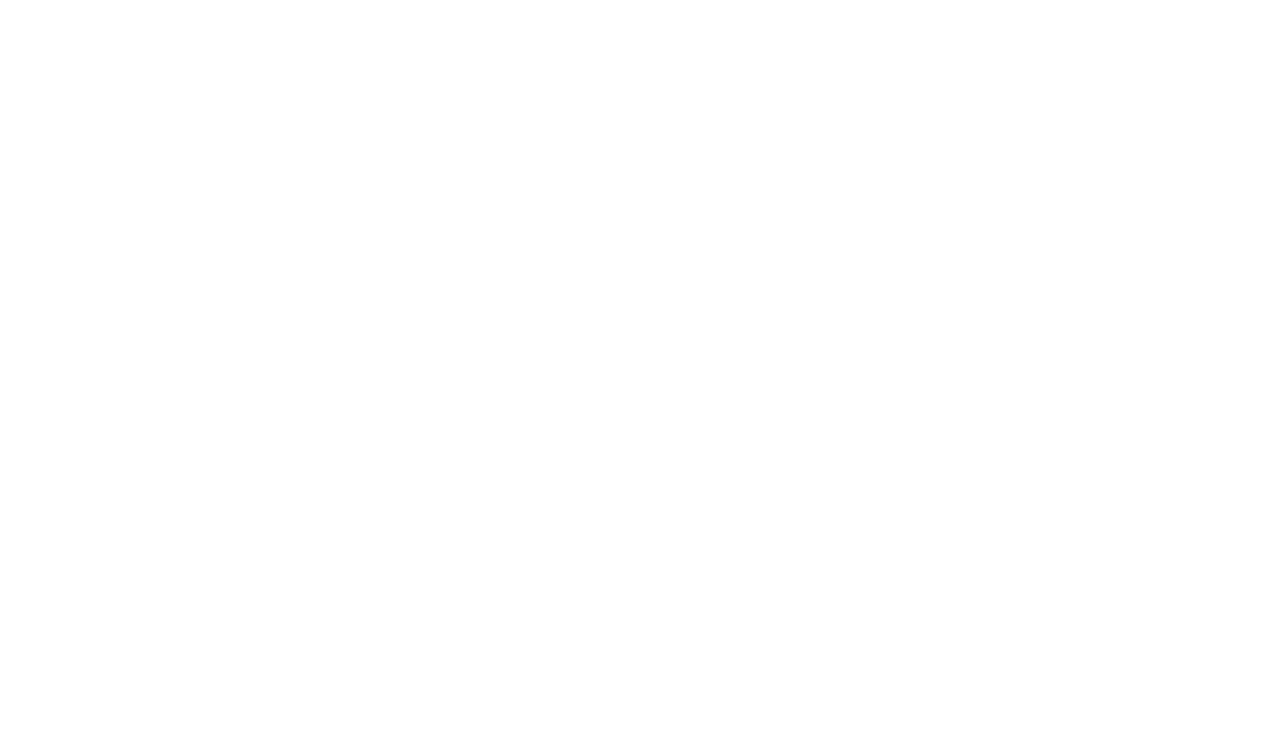
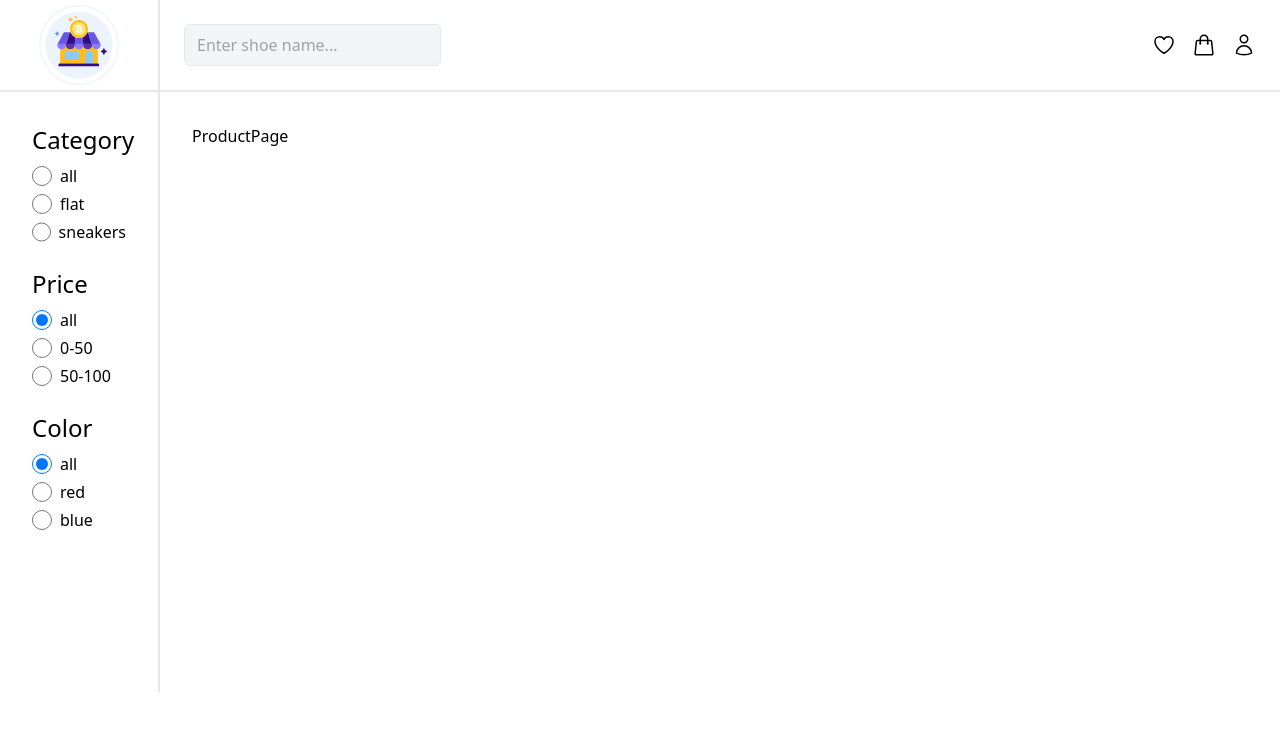
Before and after one commit to arentalb/react-practice-components, a React (Vite) app: page /product in a window 1280 px wide. Before the commit this address had no page. Shown: the top 730 px of the page. Built offline with nearby package versions, Linux system fonts and the light colour scheme.

Commit message:
Refactore the app structure

```diff
--- a/src/App.jsx
+++ b/src/App.jsx
@@ -3,17 +3,42 @@
 import { ProductsPage } from "./pages/ProductsPage.jsx";
 import { CartPage } from "./pages/CartPage.jsx";
 import { ProductPage } from "./pages/ProductPage.jsx";
+import { Logo } from "./components/Logo.jsx";
+import { Header } from "./components/Header.jsx";
+import { Filter } from "./components/Filter.jsx";
 
 function App() {
   return (
+    <div>
+      <div className={"grid grid-cols-8  "}>
+        <div
+          className={
+            "col-span-1 flex justify-center items-center text-2xl border-b-2 border-r-2"
+          }
+        >
+          <Logo />
+        </div>
+
+        <div className={"col-span-7 border-b-2"}>
+          <Header />
+        </div>
+
+        <div className={"col-span-1  border-r-2"}>
+          <Filter />
+        </div>
+
+        <div className={"col-span-7 min-h-[600px] flex flex-col p-8"}>
           <BrowserRouter>
             <Routes>
               <Route index element={<Navigate to={"products"} />} />
               <Route path={"/products"} element={<ProductsPage />} />
-        <Route path={"/product/:id"} element={<ProductPage />} />
+              <Route path={"/product"} element={<ProductPage />} />
               <Route path={"/cart"} element={<CartPage />} />
             </Routes>
           </BrowserRouter>
+        </div>
+      </div>
+    </div>
   );
 }
 
--- a/src/pages/CartPage.jsx
+++ b/src/pages/CartPage.jsx
@@ -1,3 +1,3 @@
 export function CartPage() {
-  return <>CartPage</>;
+  return <div>CartPage</div>;
 }
--- a/src/pages/ProductPage.jsx
+++ b/src/pages/ProductPage.jsx
@@ -1,3 +1,3 @@
 export function ProductPage() {
-  return <>ProductPage</>;
+  return <div>ProductPage</div>;
 }
--- a/src/pages/ProductsPage.jsx
+++ b/src/pages/ProductsPage.jsx
@@ -1,34 +1,11 @@
-import { Filter } from "../components/Filter.jsx";
-import { Header } from "../components/Header.jsx";
-import { Logo } from "../components/Logo.jsx";
 import { Recommendation } from "../components/Recommendation.jsx";
 import { ProductList } from "../components/ProductList.jsx";
 
 export function ProductsPage() {
   return (
     <div>
-      <div className={"grid grid-cols-8  "}>
-        <div
-          className={
-            "col-span-1 flex justify-center items-center text-2xl border-b-2 border-r-2"
-          }
-        >
-          <Logo />
-        </div>
-
-        <div className={"col-span-7 border-b-2"}>
-          <Header />
-        </div>
-
-        <div className={"col-span-1  border-r-2"}>
-          <Filter />
-        </div>
-
-        <div className={"col-span-7 min-h-[600px] flex flex-col p-8"}>
-          <Recommendation />
-          <ProductList />
-        </div>
-      </div>
+      <Recommendation />
+      <ProductList />
     </div>
   );
 }
```
Lines whose indentation alone changed are shown as unchanged.
